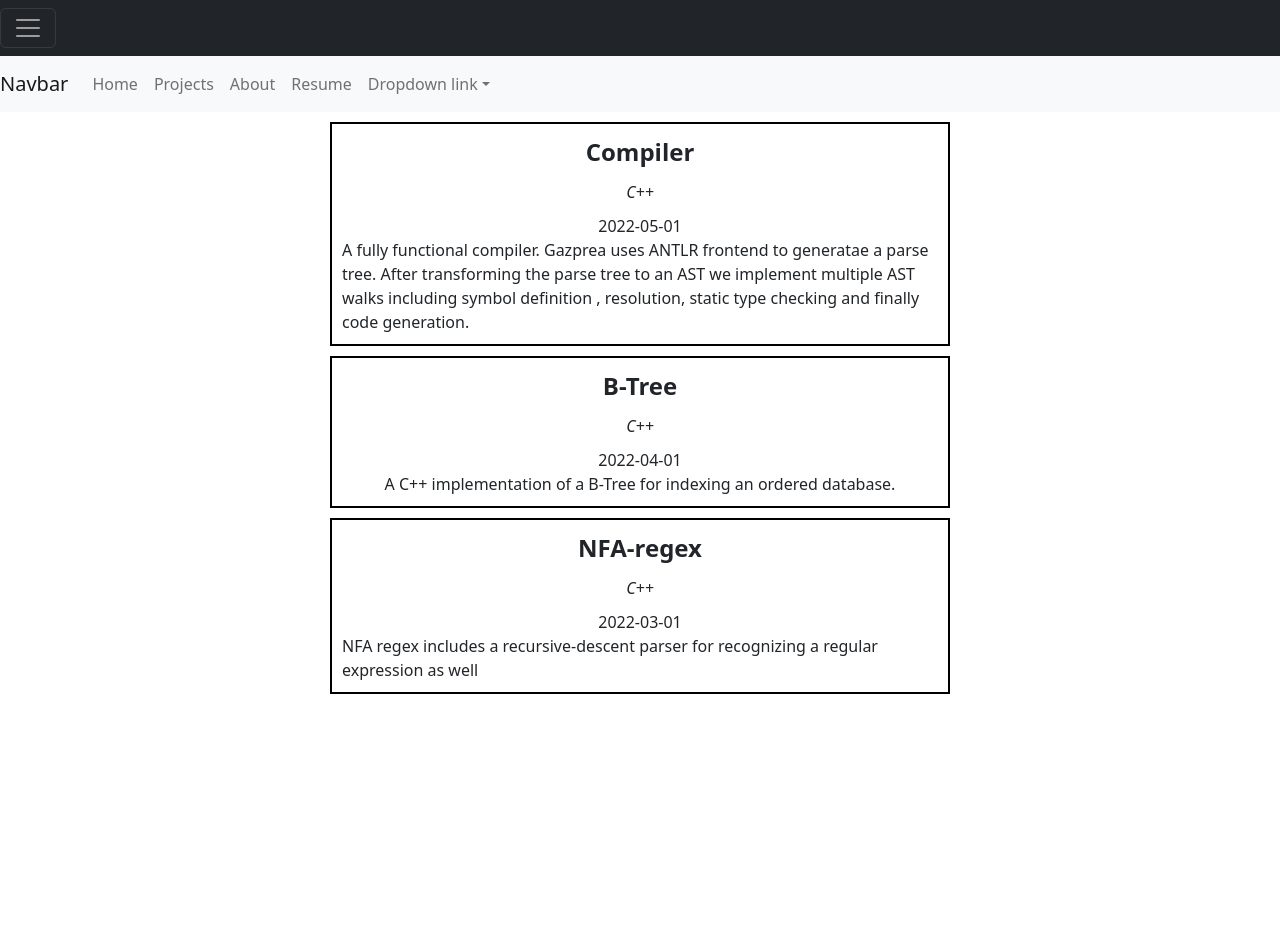
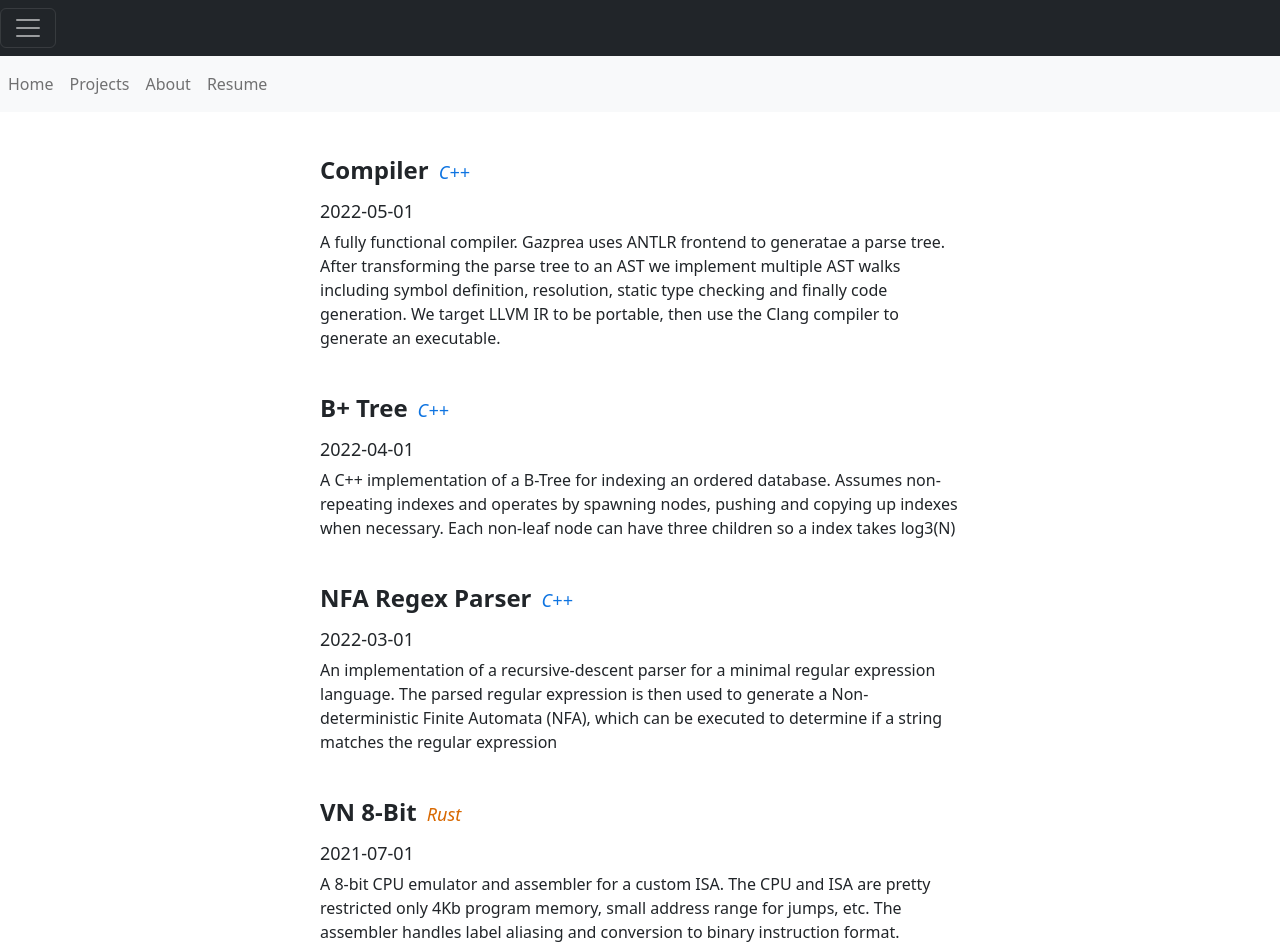
Before and after one commit to JustinMeimar/justin-frontend, a React (Create React App) app: page /projects in a window 1280 px wide. Before the commit the page ends 800 px from the top, so only its background shows below. Built offline with nearby package versions, Linux system fonts and the light colour scheme.

Commit message:
lots of progress

```diff
--- a/src/components/TopNavigation.js
+++ b/src/components/TopNavigation.js
@@ -5,29 +5,24 @@ function TopNavigation() {
 
     return(
         <div className="top_navigation">
+
             <div class="pos-f-t">
             <div class="collapse" id="navbarToggleExternalContent">
                 <div class="bg-dark p-4">
-                <h4 class="text-white">Collapsed content</h4>
-                <span class="text-muted">Toggleable via the navbar brand.</span>
+                    <div class="bg-dark p-2">
+                        <h4 class="text-white">Github</h4>
+                        <span class="text-muted">See where this website was created.</span>
+                    </div>
                 </div>
             </div>
             <nav class="navbar navbar-dark bg-dark">
                 <button class="navbar-toggler" type="button" data-toggle="collapse" data-target="#navbarToggleExternalContent" aria-controls="navbarToggleExternalContent" aria-expanded="false" aria-label="Toggle navigation">
                 <span class="navbar-toggler-icon"></span>
                 </button>
+
             </nav>
             </div>
-
             <nav class="navbar navbar-expand-lg navbar-light bg-light">
-                <a class="navbar-brand" href="#">Navbar</a>
-                <button class="navbar-toggler" type="button" data-toggle="collapse"
-                    data-target="#navbarNav"
-                    aria-controls="navbarNav"
-                    aria-expanded="true"
-                    aria-label="Toggle navigation">
-                </button>
-
                 <div class="collapse navbar-collapse" id="navbarNav">
                     <ul class="navbar-nav">
                     <li class="nav-item active">
@@ -42,19 +37,6 @@ function TopNavigation() {
                     <li class="nav-item">
                         <a class="nav-link" href={ResumePDF} target="_blank">Resume</a>
                     </li>
-
-                    <li class="nav-item dropdown">
-                        <a class="nav-link dropdown-toggle" href="#" id="navbarDropdownMenuLink" data-toggle="dropdown" aria-haspopup="true" aria-expanded="false">
-                        Dropdown link
-                        </a>
-                        <div class="dropdown-menu" aria-labelledby="navbarDropdownMenuLink">
-                            <a class="dropdown-item" href="#">Action</a>
-                            <a class="dropdown-item" href="#">Another action</a>
-                            <a class="dropdown-item" href="#">Something else here</a>
-                        </div>
-                    </li>
-
-
                     </ul>
                 </div>
             </nav>
--- a/src/components/pages/ProjectsPage.js
+++ b/src/components/pages/ProjectsPage.js
@@ -7,26 +7,39 @@ function ProjectsPage() {
 
     const project_descriptions = {
         "compiler": {
-            title: "Compiler",
-            description: "A fully functional compiler. Gazprea uses ANTLR frontend to generatae a parse tree. After transforming \
-                the parse tree to an AST we implement multiple \ AST walks including symbol definition\
-            , resolution, static type checking and finally code generation.",
+        title: "Compiler",
+        description: "A fully functional compiler. Gazprea uses ANTLR frontend to generatae a parse tree. After transforming \
+            the parse tree to an AST we implement multiple \ AST walks including symbol definition,\
+           resolution, static type checking and finally code generation. We target LLVM IR to be portable, then\
+           use the Clang compiler to generate an executable.",
         date: "2022-05-01",
         lang: "C++",
         url: "/projects/compiler"
         },
         "b-tree": {
-        title: "B-Tree",
-        description: "A C++ implementation of a B-Tree for indexing an ordered database.",
+        title: "B+ Tree",
+        description: "A C++ implementation of a B-Tree for indexing an ordered database.\
+          Assumes non-repeating indexes and operates by spawning nodes, pushing and copying up indexes when necessary.\
+          Each non-leaf node can have three children so a index takes log3(N)",
         date: "2022-04-01",
         lang: "C++",
         url: "/projects/b-tree"
         },
         "nfa-regex": {
-        title: "NFA-regex",
-        description: "NFA regex includes a recursive-descent parser for recognizing a regular expression as well",
+        title: "NFA Regex Parser",
+        description: "An implementation of a recursive-descent parser for a minimal regular expression language. \
+          The parsed regular expression is then used to generate a Non-deterministic Finite Automata (NFA), which can\
+          be executed to determine if a string matches the regular expression",
         date: "2022-03-01",
         lang: "C++",
+        url:"/projects/nfa-regex"
+        },
+        "vn-8bit": {
+        title: "VN 8-Bit",
+        description: "A 8-bit CPU emulator and assembler for a custom ISA. The CPU and ISA are pretty restricted\
+        only 4Kb program memory, small address range for jumps, etc. The assembler handles label aliasing and conversion to binary instruction format.",
+        date: "2021-07-01",
+        lang: "Rust",
         url:"/projects/nfa-regex"
         }
     };
@@ -43,10 +56,13 @@ const navigate = useNavigate();
         const projects = Object.keys(project_descriptions).map((key) => {
       const { title, description, date, lang } = project_descriptions[key];
       return (
-        <div key={title} className="project_container" onClick={() => linkProject(key)}>
+        <div key={title} className="project_container" onClick={() => linkProject(key)}> <div className="project_title_lang_container">
+                  <div className="project_title">
+                    {title}
+                  </div>
+                  <div className="project_language" id={lang}>{lang}</div>
+                </div>
 
-                <div className="project_title">{title}</div>
-                <div className="project_language">{lang}</div>
                 <div className="project_date">{date}</div>
                 <div className="project_description">{description}</div>
 
--- a/src/components/pages/css/AboutPage.css
+++ b/src/components/pages/css/AboutPage.css
@@ -1,13 +1,13 @@
 .about-me-title {
-    font-size: 22px;
+    font-size: 28px;
 }
 .home_page_info {
     text-align: left;
 }
 .about-page-title {
-    font-size: 22px;
+    font-size: 28px;
 }
 .aboutPage {
     width: 35%;
-    display: inline-block;
+    margin: auto;
 }
--- /dev/null
+++ b/src/components/pages/css/Compiler.css
@@ -0,0 +1,14 @@
+.project_compiler_info_container {
+    width: 50%;
+    margin: auto;
+    margin-top: 30px;
+}
+
+.project_compiler_title {
+    margin-bottom: 10px;
+    font-size: 28px;
+}
+
+.project_compiler_info_body {
+    margin-bottom: 10px;
+}
--- a/src/components/pages/css/HomePage.css
+++ b/src/components/pages/css/HomePage.css
@@ -1,4 +1,6 @@
 .home_page {
     width: 35%;
     margin: auto;
+    padding-left: 170px;
+    margin-top: 90px;
 }
--- a/src/components/pages/css/ProjectsPage.css
+++ b/src/components/pages/css/ProjectsPage.css
@@ -1,35 +1,39 @@
-.projects_container {
-  width: 50%;
-  margin: 0 auto;
+.project_title {
+  font-size: 24px;
+  font-weight: bold;
+  margin-bottom: 10px;
 }
 
 .project_container {
-  display: flex;
-  flex-direction: column;
-  justify-content: center;
-  align-items: center;
-  border: 2px solid black;
-  padding: 10px;
-  margin: 10px;
-  position: relative;
+  width: 50%;
+  margin: auto;
+  transition: all 0.3s ease-in-out;
+  margin-top: 40px;
 }
 
-.project_container:hover {
-  box-shadow: 0px 0px 20px rgba(255, 255, 255, 0.5);
+.project_container:hover .project_title{
+  color: rgb(133, 174, 255);
 }
 
-.project_title {
-  font-size: 24px;
-  font-weight: bold;
-  text-align: center;
-  margin-bottom: 10px;
+.project_title_lang_container {
+  display: flex;
+}
+
+#Rust {
+  color: rgb(216, 104, 0);
 }
 
 .project_language {
-  font-size: 16px;
+  font-size: 18px;
   font-style: italic;
-  text-align: center;
-  margin-bottom: 10px;
+  margin-top: 7px;
+  margin-left: 10px;
+  color: rgb(14, 116, 225);
+}
+
+.project_date {
+  font-size: 18px;
+  margin-bottom: 5px;
 }
 
 .project_description {
--- a/src/components/pages/projects/CodeEditor.js
+++ b/src/components/pages/projects/CodeEditor.js
@@ -9,7 +9,7 @@ import 'prismjs/themes/prism.css'; //Example style, you can use another
 
 function CodeEditor({ passUpInput }) {
 
-    const [input, setInput] = useState('procedure main() returns integer {\n 123 -> stdout;\n\n return 0;\n}\n\n\n\n\n\n\n');
+    const [input, setInput] = useState('');
 
     const handleInputChange = (newCode) => {
         setInput(newCode);
@@ -20,29 +20,56 @@ function CodeEditor({ passUpInput }) {
         passUpInput(input);
     }, [input, passUpInput]);
 
-    // CURRENTLY NOT USED. Will use to fetch predefined inputs for Gazprea (like mergesort, quicksort ...)
     async function getProgram(program) {
 
+        console.log("get program: ", program);
         const fetchData = async () => {
-            const get = axios.get(`http://localhost:3001/file?program=${program}`)
+            const get = axios.get(`http://195.88.25.189:80/get-file?program=${program}`)
                 .then(response => {
-                    setInput(response.data);
+                    return response.data;
                 });
+            return get;
         }
-        fetchData();
+        return fetchData();
+    }
+
+    async function load_program(selected_value) {
+            const output = await getProgram(selected_value);
+            setInput(output);
+    }
+
+    const input_dropdown = () => {
+
+        const compiler_input = (
+            <div className="input selection">
+                <select onChange={(event) => load_program(event.target.value)}>
+                    <option value="input_compiler_mergesort.txt">mergesort</option>
+                    <option value="input_compiler_quicksort.txt">quicksort</option>
+                    <option value="input_compiler_generator.txt">generator</option>
+                    <option value="3">while loop</option>
+                    <option value="4">matrix</option>
+                    <option value="5">heavy-duty</option>
+                </select>
+            </div>
+
+        );
+        const nfa_regex_input = (
+            <div className="input selection">
+                <select>
+                    <option value="nfa-regex">a's or b's</option>
+                    <option value="b-tree">input 2</option>
+                    <option value="other">Other</option>
+                </select>
+            </div>
+        );
+        return (
+            compiler_input
+        );
     }
 
     return (
         <div className="code_editor_component">
             {/* Program Selector Dropdown */}
-            <div className="input selection">
-                <select>
-                    <option value="nfa-regex">input 1</option>
-                    <option value="b-tree">input 2</option>
-                    <option value="other">Other</option>
-                </select>
-            </div>
-
             {/* Editor */}
             <div className="code_editor">
                 <Editor
@@ -52,11 +79,12 @@ function CodeEditor({ passUpInput }) {
                     padding={10}
                     style={{
                         fontFamily: '"Fira code", "Fira Mono", monospace',
-                        fontSize: 12,
+                        fontSize: 16,
                         backgroundColor: '#f5f5f5',
                         border: '2px solid #ddd',
                     }}
                 />
+                { input_dropdown() }
             </div>
         </div>
     );
```
Also changed, not shown: src/components/pages/projects/compiler/Compiler.js (+10 -16 lines), src/components/pages/projects/inputs/input_compiler_mergesort.txt (added).
